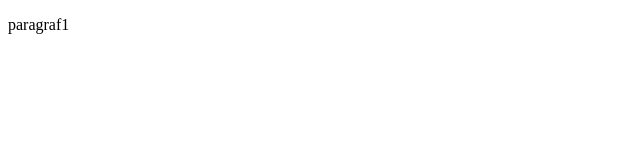
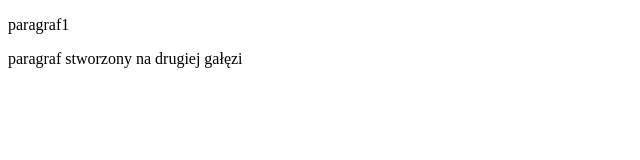
Before and after one commit to platypuswithoutk/gir, a plain HTML site: page index.html in a window 1280 px wide. Shown: the whole page, without its empty margins (0-640 px from the left). Drawn offline with Linux system fonts and the light colour scheme.

Commit message:
drugi paragraf

```diff
--- a/index.html
+++ b/index.html
@@ -8,5 +8,6 @@
 </head>
 <body>
     <p>paragraf1</p>
+    <p>paragraf stworzony na drugiej gałęzi</p>
 </body>
 </html>
```
